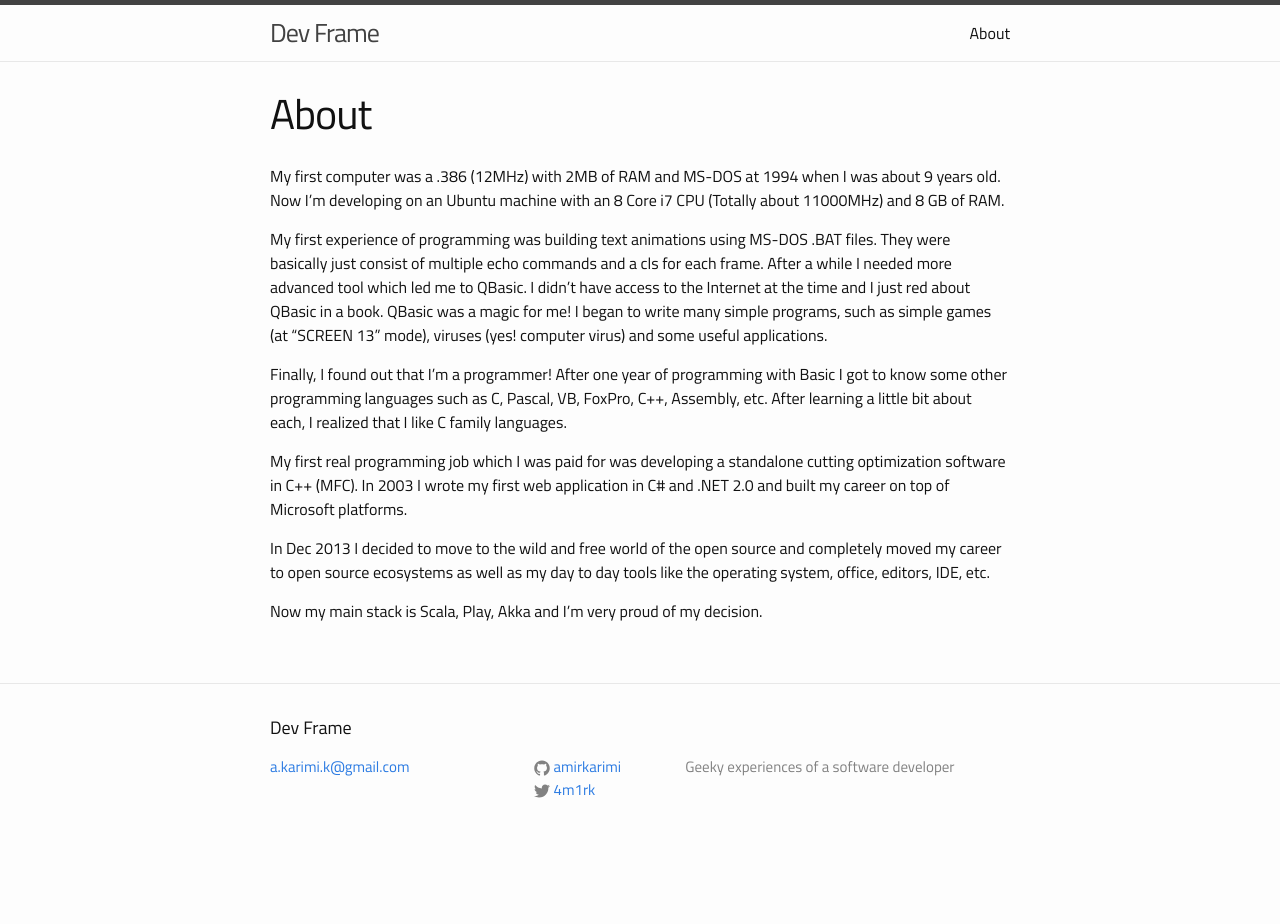
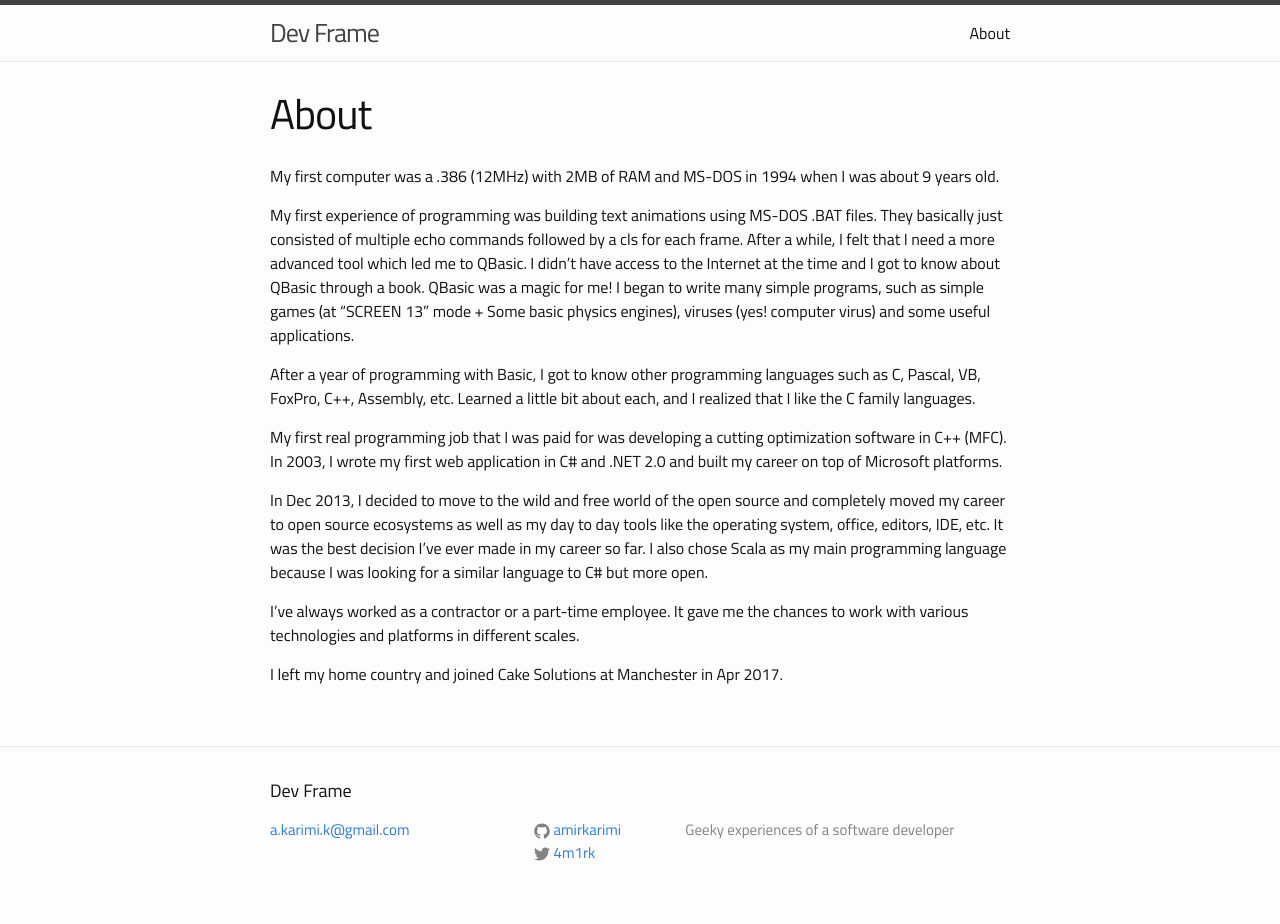
Before and after one commit to amirkarimi/amirkarimi.github.io, a Jekyll site: the page built from about.md, in a window 1280 px wide. Built offline with Jekyll 4.4.1, drawn with Linux system fonts in a browser that asks for light colours; before the commit the page ends 900 px from its top, so only the background shows below that.

Commit message:
Update about page

```diff
--- a/about.md
+++ b/about.md
@@ -4,14 +4,16 @@ title: About
 permalink: /about/
 ---
 
-My first computer was a .386 (12MHz) with 2MB of RAM and MS-DOS at 1994 when I was about 9 years old. Now I'm developing on an Ubuntu machine with an 8 Core i7 CPU (Totally about 11000MHz) and 8 GB of RAM.
+My first computer was a .386 (12MHz) with 2MB of RAM and MS-DOS in 1994 when I was about 9 years old.
 
-My first experience of programming was building text animations using MS-DOS .BAT files. They were basically just consist of multiple echo commands and a cls for each frame. After a while I needed more advanced tool which led me to QBasic. I didn't have access to the Internet at the time and I just red about QBasic in a book. QBasic was a magic for me! I began to write many simple programs, such as simple games (at "SCREEN 13" mode), viruses (yes! computer virus) and some useful applications.
+My first experience of programming was building text animations using MS-DOS .BAT files. They basically just consisted of multiple echo commands followed by a cls for each frame. After a while, I felt that I need a more advanced tool which led me to QBasic. I didn't have access to the Internet at the time and I got to know about QBasic through a book. QBasic was a magic for me! I began to write many simple programs, such as simple games (at "SCREEN 13" mode + Some basic physics engines), viruses (yes! computer virus) and some useful applications.
 
-Finally, I found out that I'm a programmer! After one year of programming with Basic I got to know some other programming languages such as C, Pascal, VB, FoxPro, C++, Assembly, etc. After learning a little bit about each, I realized that I like C family languages.
+After a year of programming with Basic, I got to know other programming languages such as C, Pascal, VB, FoxPro, C++, Assembly, etc. Learned a little bit about each, and I realized that I like the C family languages.
 
-My first real programming job which I was paid for was developing a standalone cutting optimization software in C++ (MFC). In 2003 I wrote my first web application in C# and .NET 2.0 and built my career on top of Microsoft platforms.
+My first real programming job that I was paid for was developing a cutting optimization software in C++ (MFC). In 2003, I wrote my first web application in C# and .NET 2.0 and built my career on top of Microsoft platforms.
 
-In Dec 2013 I decided to move to the wild and free world of the open source and completely moved my career to open source ecosystems as well as my day to day tools like the operating system, office, editors, IDE, etc.
+In Dec 2013, I decided to move to the wild and free world of the open source and completely moved my career to open source ecosystems as well as my day to day tools like the operating system, office, editors, IDE, etc. It was the best decision I've ever made in my career so far. I also chose Scala as my main programming language because I was looking for a similar language to C# but more open.
 
-Now my main stack is Scala, Play, Akka and I'm very proud of my decision.
+I've always worked as a contractor or a part-time employee. It gave me the chances to work with various technologies and platforms in different scales.
+
+I left my home country and joined Cake Solutions at Manchester in Apr 2017.
```
